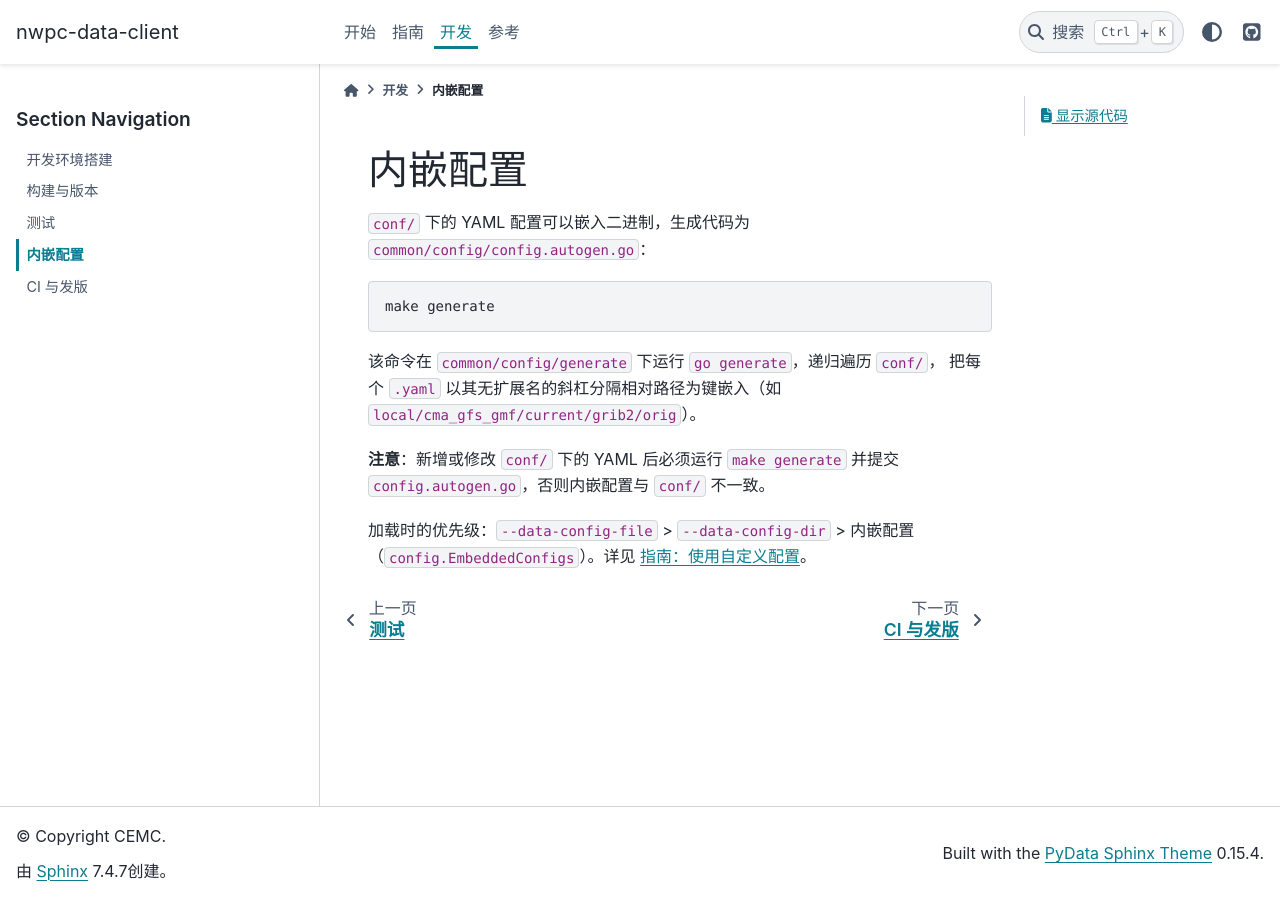
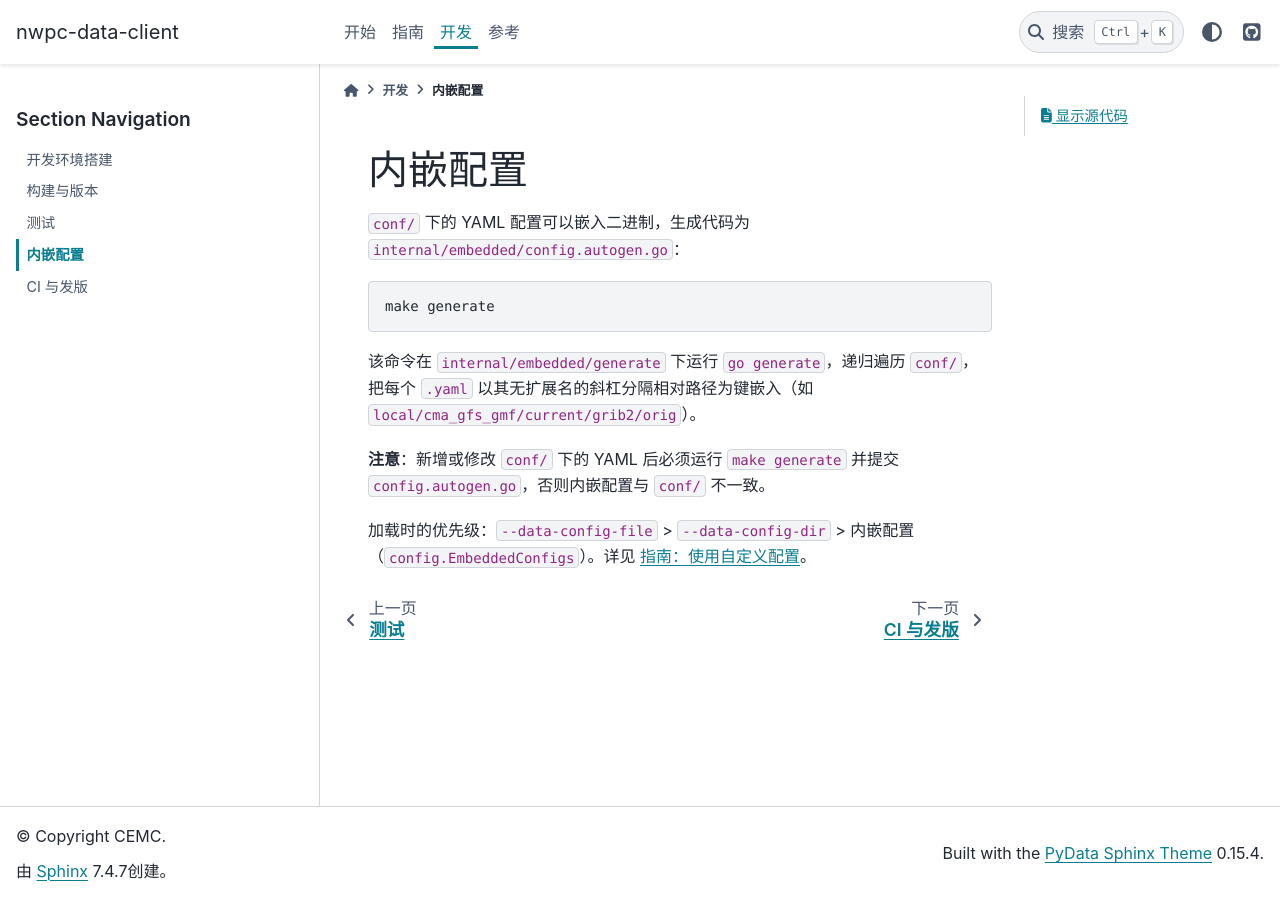
Before and after one commit to cemc-oper/nwpc-data-client, a Sphinx documentation site: the page built from docs/development/embedded-configs.md, in a window 1280 px wide. Built offline with Sphinx 7.4.7 and the PyData theme 0.15.4, drawn with Linux system fonts in a browser that asks for light colours.

Commit message:
:memo: sync docs with the internal/ package layout
- docs/development: embedded configs now internal/embedded, ldflags
  injection points now internal/buildinfo
- docs/reference: ValidateDataConfig, template implementation, and
  CheckerConfig now point at internal/dataconfig and internal/checker
- Workspace CLAUDE.md (not in repo): architecture section describes the
  new internal/ layout and tests/testutil

Co-Authored-By: Claude Code <noreply@anthropic.com>

````diff
--- a/docs/development/embedded-configs.md
+++ b/docs/development/embedded-configs.md
@@ -1,13 +1,13 @@
 # 内嵌配置
 
 `conf/` 下的 YAML 配置可以嵌入二进制，生成代码为
-`common/config/config.autogen.go`：
+`internal/embedded/config.autogen.go`：
 
 ```bash
 make generate
 ```
 
-该命令在 `common/config/generate` 下运行 `go generate`，递归遍历 `conf/`，
+该命令在 `internal/embedded/generate` 下运行 `go generate`，递归遍历 `conf/`，
 把每个 `.yaml` 以其无扩展名的斜杠分隔相对路径为键嵌入（如
 `local/cma_gfs_gmf/current/grib2/orig`）。
 
````
Also changed, not shown: docs/development/build-and-version.md (+1 -1 lines), docs/reference/checker-config.md (+1 -1 lines), docs/reference/data-config-format.md (+2 -2 lines), docs/reference/template-variables.md (+2 -2 lines).
